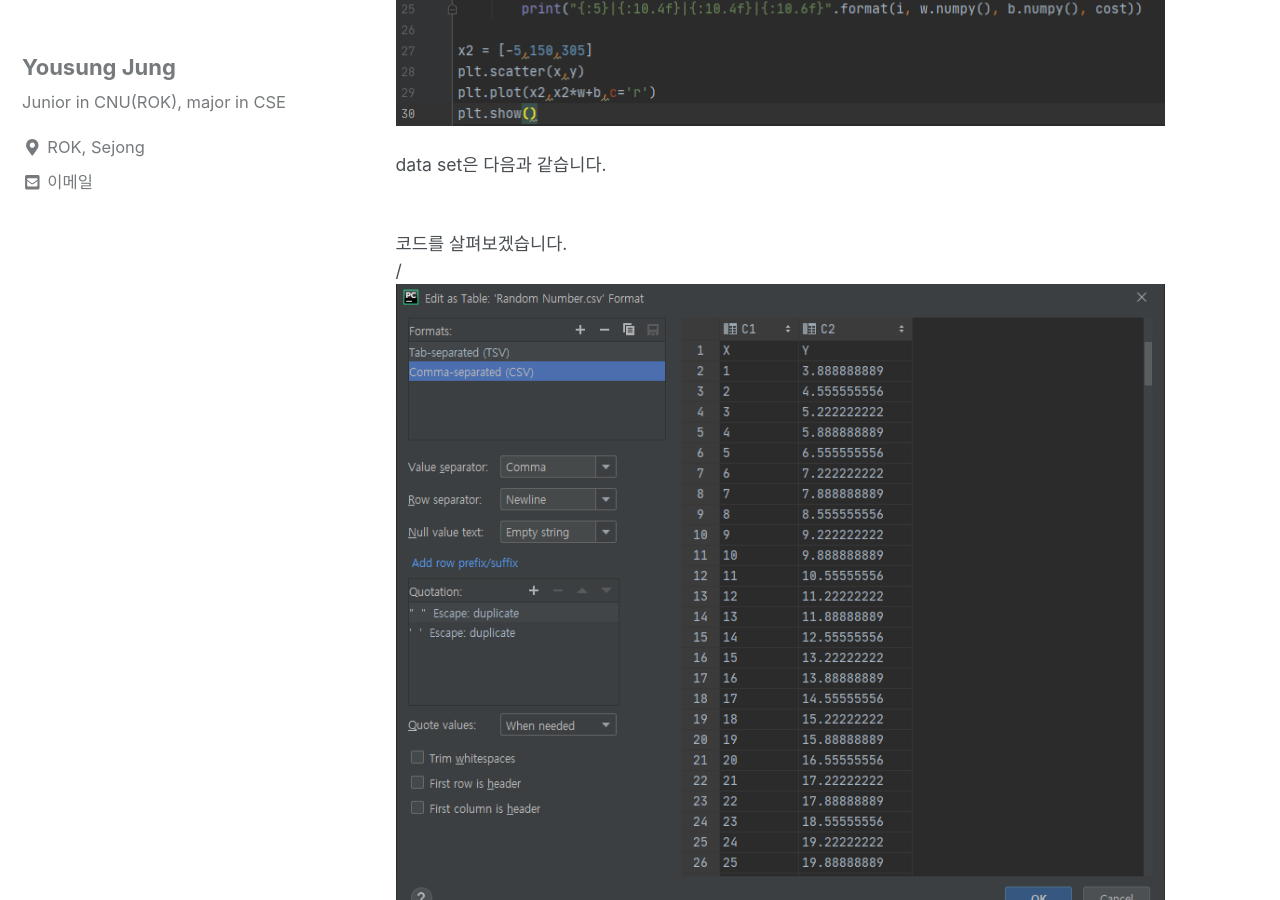
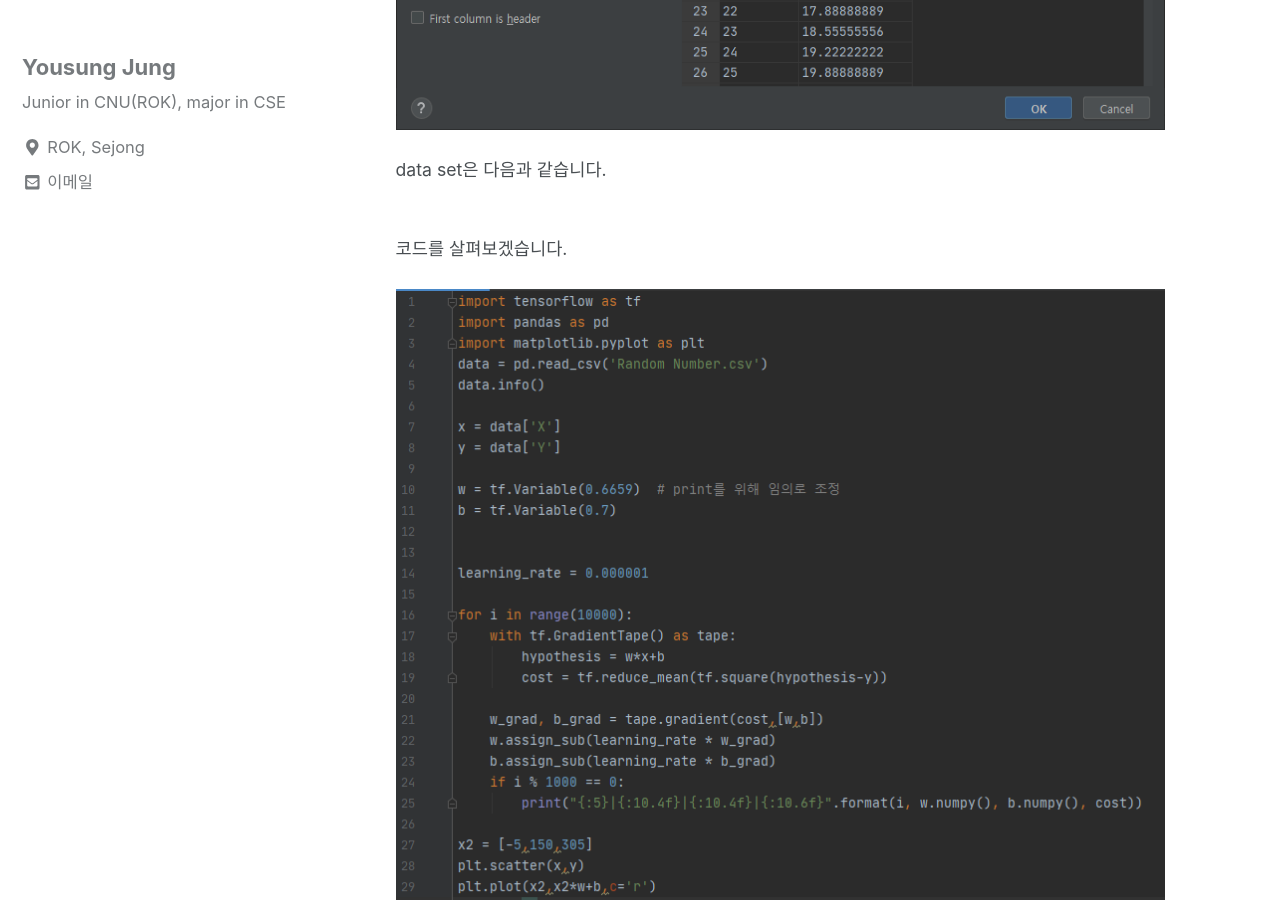
Before and after one commit to can019/can019.github.io, a Jekyll site: the page built from _posts/2020-08-26-MachineLearning-AI-4.md, in a window 1280 px wide and 900 px high, scrolled down 4785 px. Built offline with Jekyll 4.4.1, drawn with Linux system fonts in a browser that asks for light colours; nearby versions of some CDN libraries.

Commit message:
img position changed

```diff
--- a/_posts/2020-08-26-MachineLearning-AI-4.md
+++ b/_posts/2020-08-26-MachineLearning-AI-4.md
@@ -96,12 +96,13 @@ published: true
             	<div style = "margin-left : 3%">
 		random number라 했지만 사실 하나의 직선상에 있는 점들과<br/>
 		극값 하나가 포함된 dataset입니다.<br/><br/>
-		<img src="/assets/photos/code/randonm_number_code.png"><br/><br/>
+		<img src="/assets/photos/code/random_number_dataset.png"><br/><br/>
+
 		data set은 다음과 같습니다.<br/><br/><br/>
 
 
-		코드를 살펴보겠습니다.<br>/<br/>
-		<img src="/assets/photos/code/random_number_dataset.png"><br/><br/>
+		코드를 살펴보겠습니다.<br/><br/>
+		<img src="/assets/photos/code/randonm_number_code.png"><br/><br/>
 		data set 추가와 learning rate, 그리고 line 27~30 그래프를 띄워주는 것 이외에는<br/>
 		차이점이 없습니다.<br/><br/>
 
```
